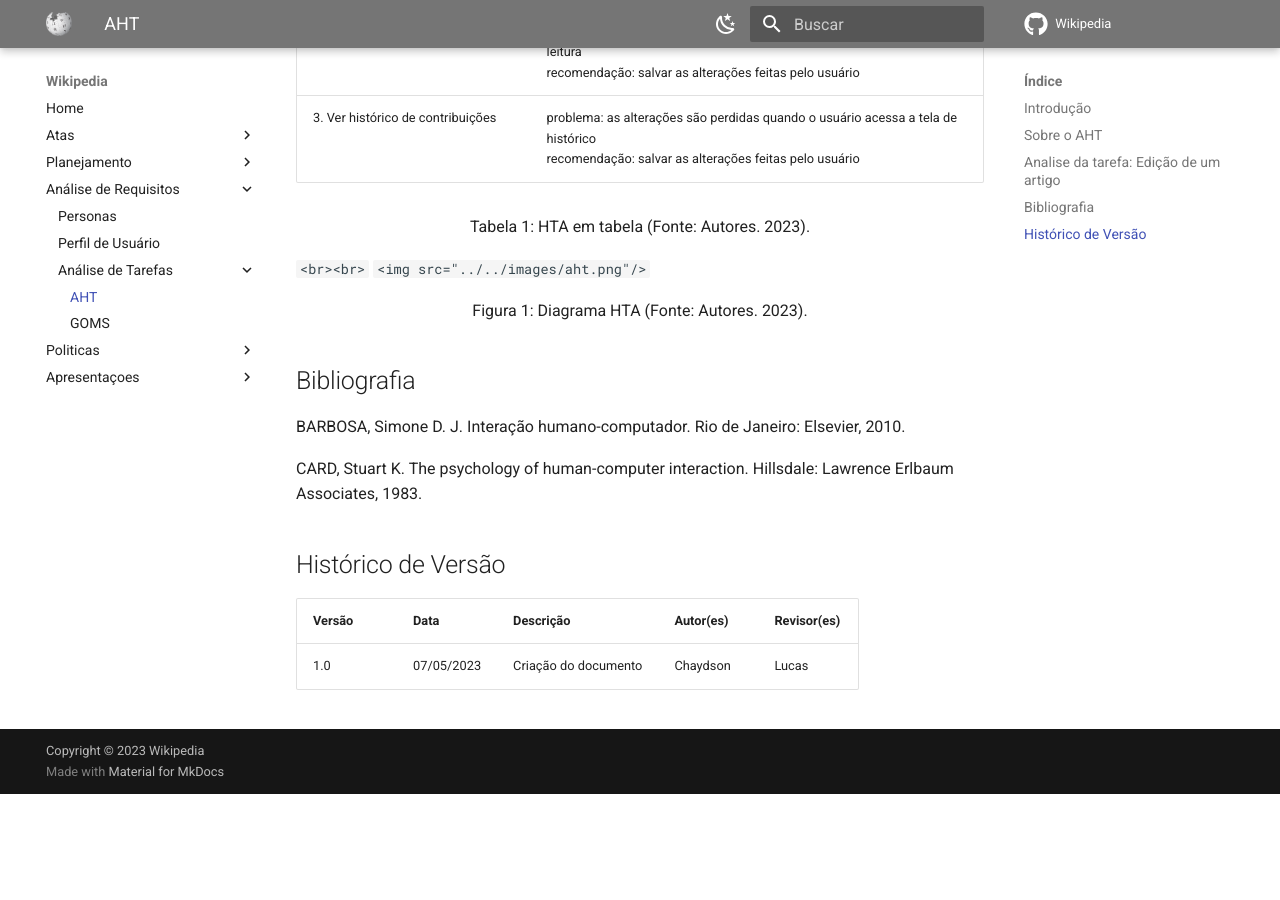
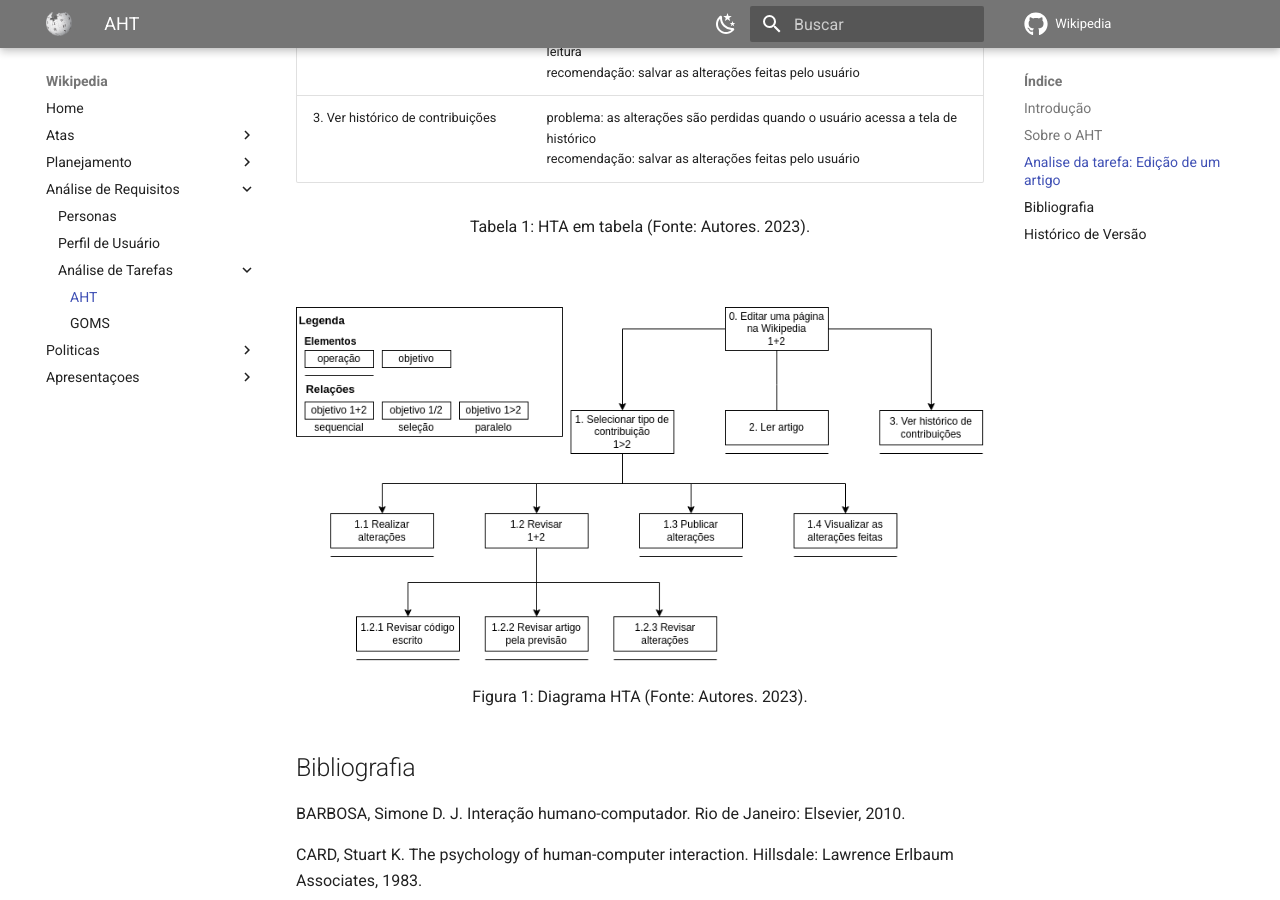
Before and after one commit to Interacao-Humano-Computador/2023.1-Wikipedia, an MkDocs documentation site: the page built from docs/analise-de-requisitos/aht.md, in a window 1280 px wide and 900 px high, scrolled down 1763 px. Built offline with MkDocs 1.6.1 and Material for MkDocs 9.7.7, drawn with Linux system fonts in a browser that asks for light colours; comment, search, counter and statistics services are not loaded; before the commit the page ends 2557 px from its top, so only the background shows below that.

```diff
--- a/docs/analise-de-requisitos/aht.md
+++ b/docs/analise-de-requisitos/aht.md
@@ -40,8 +40,8 @@
     <p> Tabela 1: HTA em tabela (Fonte: Autores. 2023).</p>
 </div>
 
-`<br><br>`
-`<img src="../../images/aht.png"/>`
+<br><br>
+<img src="../../images/aht.png"/>
 
 <div style="text-align: center">
     <p> Figura 1: Diagrama HTA (Fonte: Autores. 2023).</p>
```
